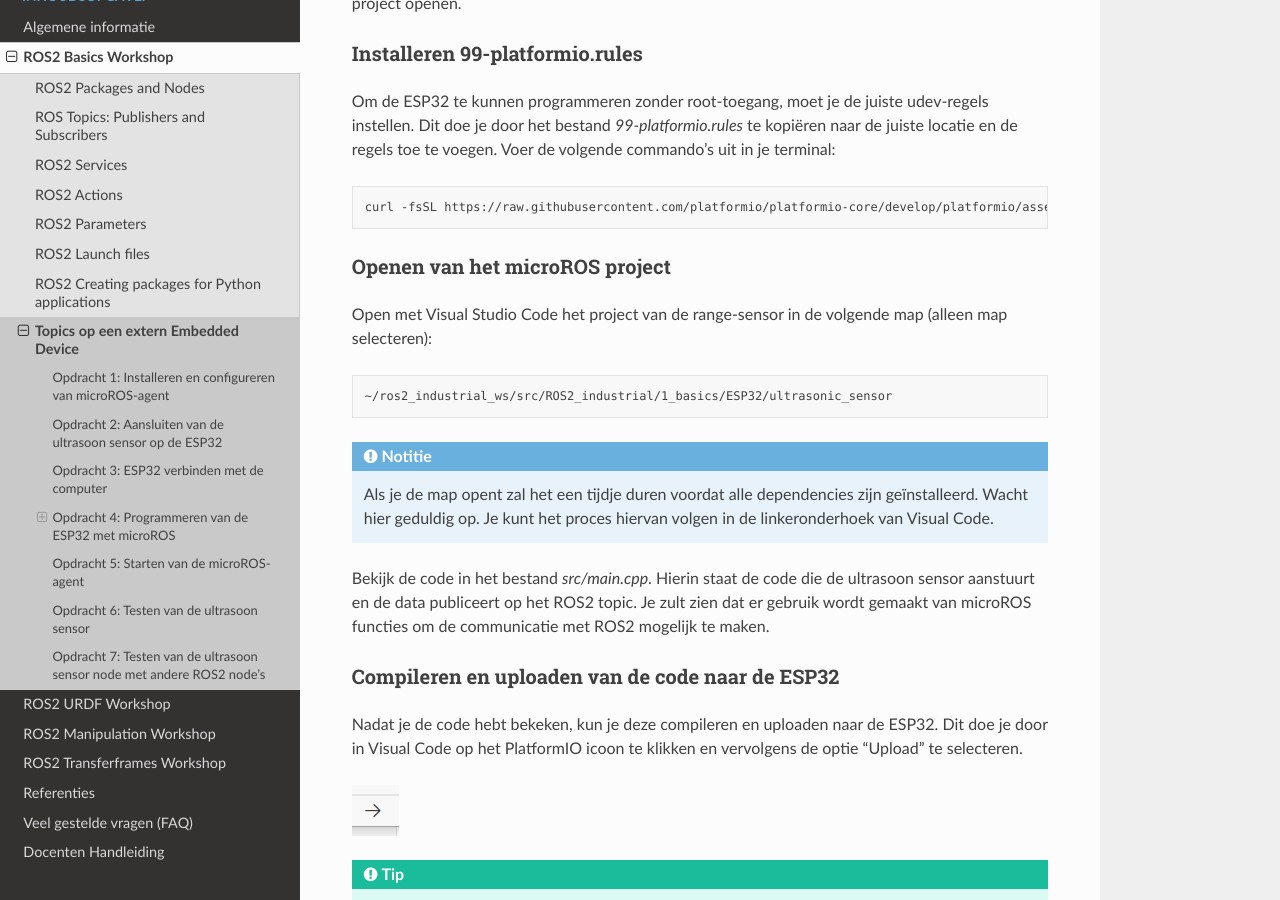
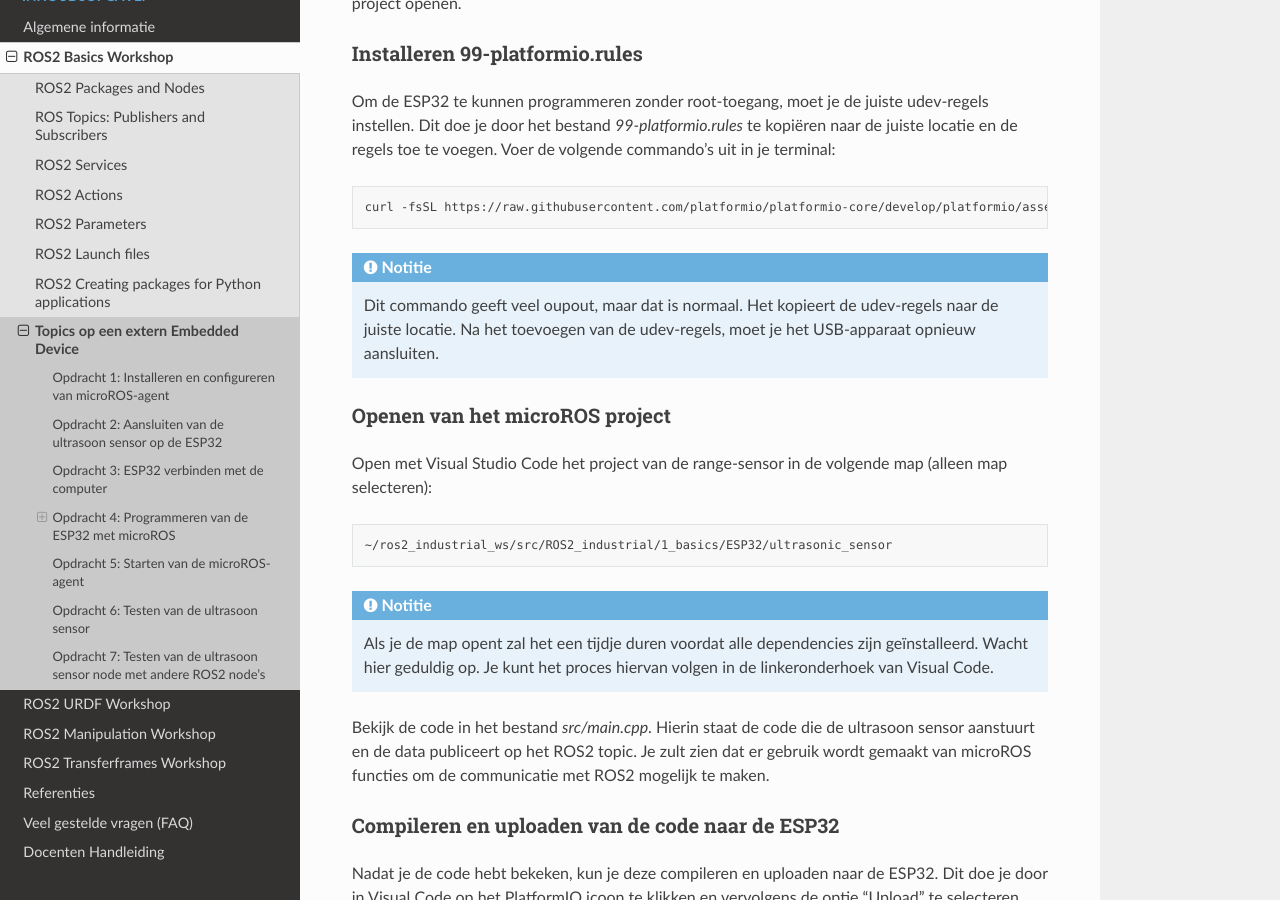
Before and after one commit to AvansMechatronica/ROS2_industrial_workshop, a Sphinx documentation site: the page built from documentation/1_basics/ESP32/ultrasonic_sensor.md, in a window 1280 px wide and 900 px high, scrolled down 3848 px. Built offline with Sphinx 7.4.7 and the Read the Docs theme 3.1.0, drawn with Linux system fonts in a browser that asks for light colours.

Commit message:
20260506

````diff
--- a/documentation/1_basics/ESP32/ultrasonic_sensor.md
+++ b/documentation/1_basics/ESP32/ultrasonic_sensor.md
@@ -73,6 +73,10 @@ Om de ESP32 te kunnen programmeren zonder root-toegang, moet je de juiste udev-r
 ```bash
 curl -fsSL https://raw.githubusercontent.com/platformio/platformio-core/develop/platformio/assets/system/99-platformio-udev.rules | sudo tee /etc/udev/rules.d/99-platformio-udev.rules
 ```
+:::{note}
+Dit commando geeft veel oupout, maar dat is normaal. Het kopieert de udev-regels naar de juiste locatie.
+Na het toevoegen van de udev-regels, moet je het USB-apparaat opnieuw aansluiten.
+:::
 
 ### Openen van het microROS project
 Open met Visual Studio Code het project van de range-sensor in de volgende map (alleen map selecteren):
````
